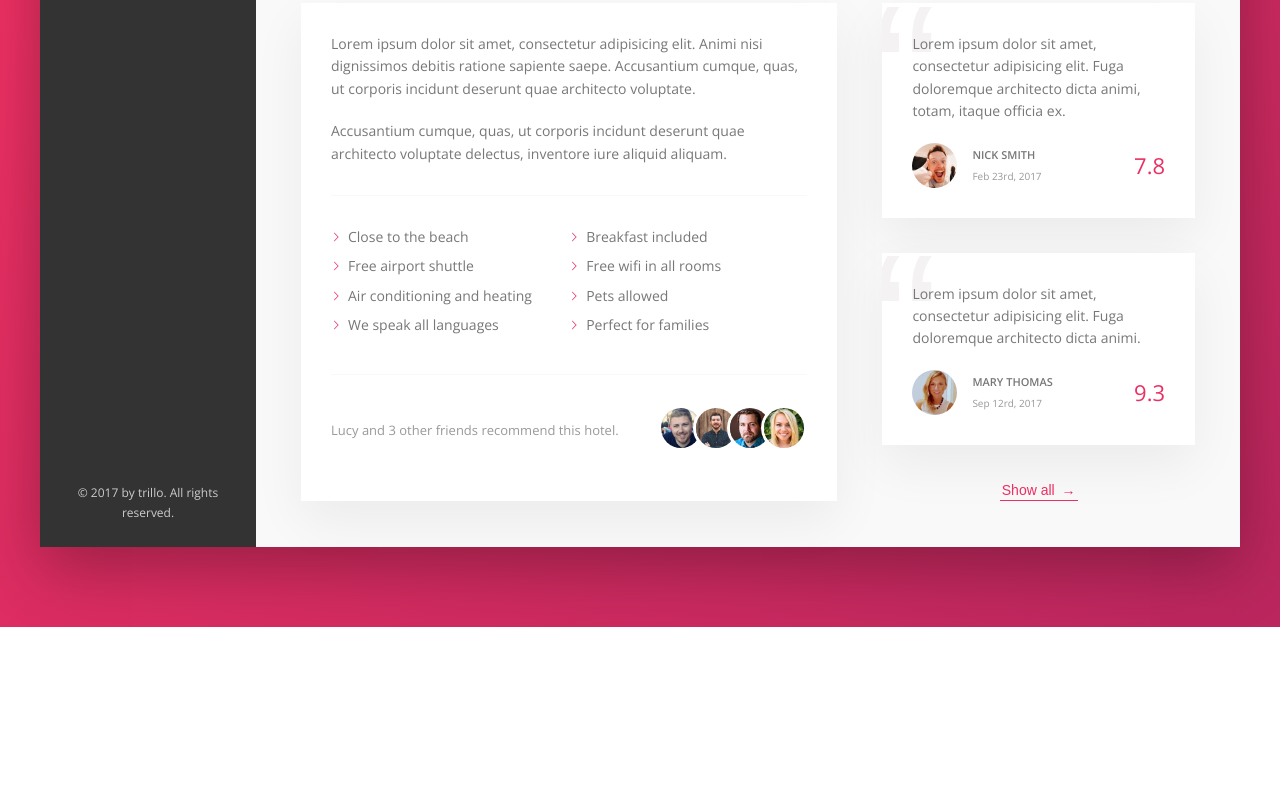
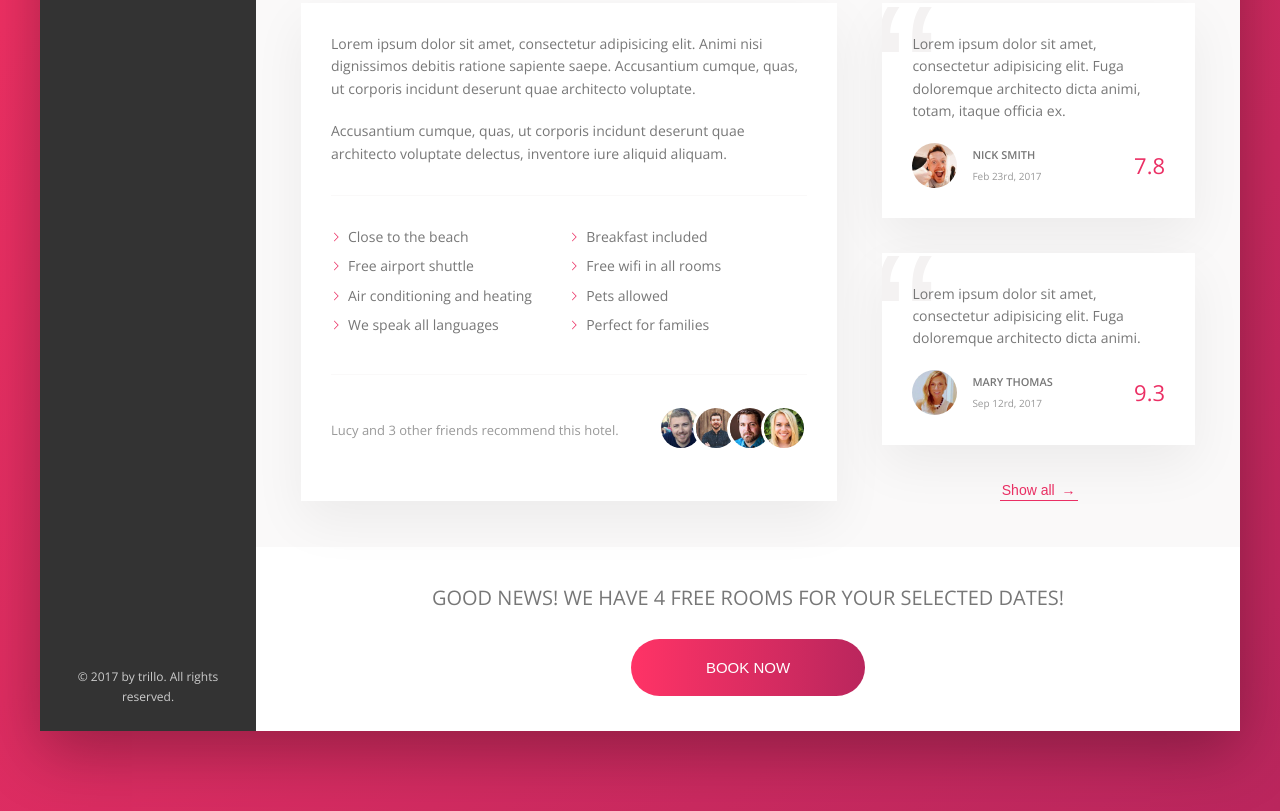
Before and after one commit to sherafatian/Trillo, a website: page index.html in a window 1280 px wide. Shown: the part 644-1455 px from the top of the page. Before the commit the page ends 1271 px from the top, so only its background shows below. Drawn offline with nearby package versions, Linux system fonts and the light colour scheme.

Commit message:
7. Trillo Project — Master Flexbox to last of ->  Building the CTA (Call To Actino) Section 14011201

```diff
--- a/index.html
+++ b/index.html
@@ -186,6 +186,15 @@
                     <button class="btn-inline">Show all <span>&rarr;</span></button>
                 </div>
             </div>
+            <div class="cta">
+                <h2 class="cta__book-now">
+                    Good news! we have 4 free rooms for your selected dates!
+                </h2>
+                <button class="btn">
+                    <span class="btn__visible">Book now</span>
+                    <span class="btn__invisible">Only 4 rooms left</span>
+                </button>
+            </div>
         </main>
     </div>
 </div>
--- a/sass/_components.scss
+++ b/sass/_components.scss
@@ -427,3 +427,67 @@
     z-index: 1;
   }
 }
+
+// ----------------------------------------------- //
+// -------- CALL TO ACTION
+.cta {
+  padding: 3.5rem 0;
+  text-align: center;
+
+  &__book-now {
+    font-size: 2rem;
+    font-weight: 300;
+    text-transform: uppercase;
+    margin-bottom: 2.5rem;
+  }
+}
+
+// ----------------------------------------------- //
+// -------- CALL TO ACTION - Effective Button
+.btn {
+  font-size: 1.5rem;
+  font-weight: 300;
+  text-transform: uppercase;
+  border-radius: 100px;
+  border: none;
+  background-image: linear-gradient(to right, var(--color-primary-light), var(--color-primary-dark));
+  color: white;
+  position: relative;
+  overflow: hidden;
+  cursor: pointer;
+
+  & > * {
+    display: inline-block;
+    height: 100%;
+    width: 100%;
+    transition: all 0.2s;
+  }
+
+  &__visible {
+    padding: 2rem 7.5rem;
+  }
+
+  &__invisible {
+    position: absolute;
+    padding: 2rem 0;
+    left: 0;
+    top: -100%;
+  }
+
+  &:hover {
+    background-image: linear-gradient(to left, var(--color-primary-light), var(--color-primary-dark));
+  }
+
+  &:hover &__visible {
+    transform: translateY(100%);
+  }
+
+  &:hover &__invisible {
+    top: 0;
+  }
+
+  &:focus {
+    outline: none;
+    animation: pulsate 1s infinite;
+  }
+}
```
Also changed, not shown: css/style.css.
